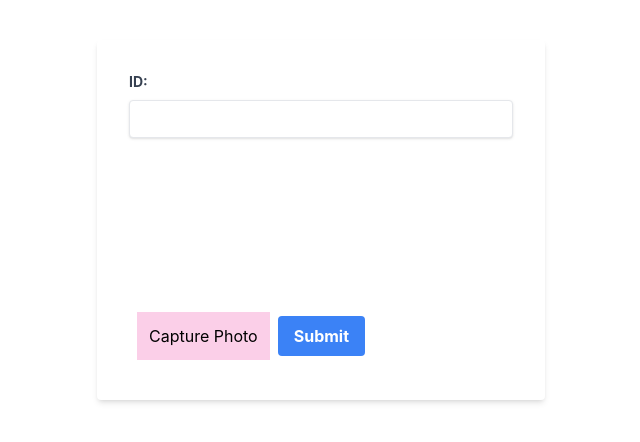
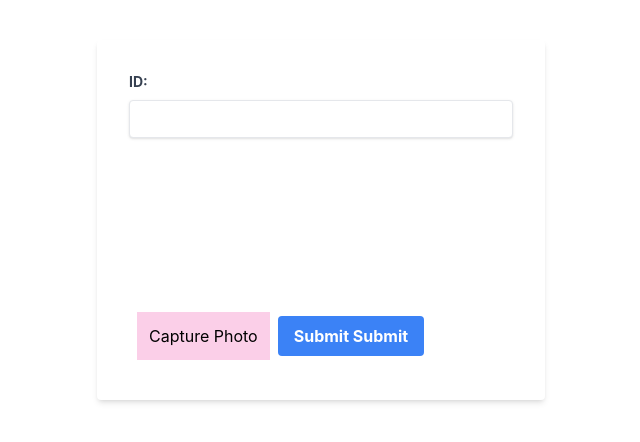
Before and after one commit to Tabindanoor/ReactTodo, a React (Create React App) app: page / in a window 1280 px wide. Shown: the top 442 px of the page, without its empty margins (319-959 px from the left). Built offline with nearby package versions, Linux system fonts and the light colour scheme; no server answers.

Commit message:
extension

```diff
--- a/src/components/Form.js
+++ b/src/components/Form.js
@@ -155,6 +155,7 @@ const Form = ({ submitForm }) => {
           type="submit"
         >
           Submit
+          Submit
         </button>
       </form>
     </div>
```
